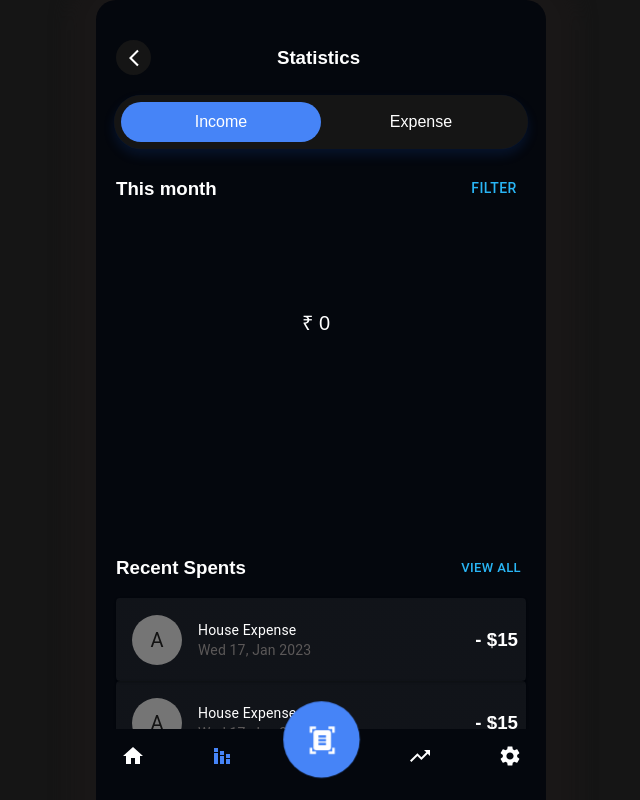
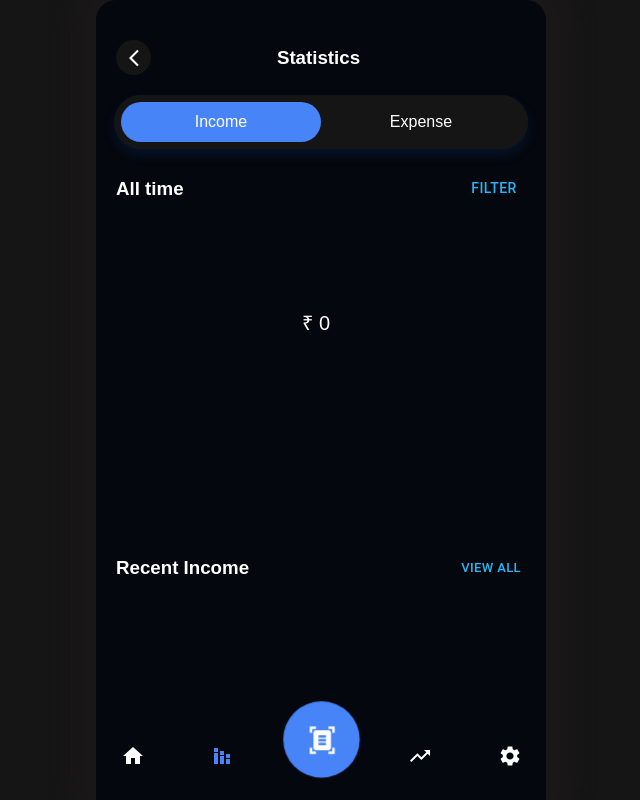
Before and after one commit to ankitbhowmik/valyx-repo, a React (Create React App) app: page /stats in a window 1280 px wide. Shown: the top 800 px of the page, without its empty margins (319-959 px from the left). Built offline with nearby package versions, Linux system fonts and the light colour scheme; a web font is replaced by a local one.

Commit message:
recent data done

```diff
--- a/src/component/stats/ExpenseRechart.js
+++ b/src/component/stats/ExpenseRechart.js
@@ -11,12 +11,22 @@ const ExpenseRechart = () => {
 
     const toggleDrawer = () => setFilterOpen(prev => !prev);
     const { statements, selectedTab, filter } = useSelector(state => state.statement);
-    const {incomeData, expenseData} = useMemo(()=>getGraphData(statements, filter), [statements.length, filter])
+    const {incomeData, expenseData, recentExpense, recentIncome} = useMemo(()=>getGraphData(statements, filter), [statements, filter])
 
     return (
         <div className='expense-rechart'>
             <div className='flex justify-content-space-between mt-2'>
-                <h3>This month</h3>
+                <h3>
+                    {
+                    filter.date.dateType === "all"
+                    ? "All time"
+                    : filter.date.dateType === "this_month"
+                    ? "This month"
+                    : filter.date.dateType === "last_month"
+                    ? "Last month"
+                    : "Custom"
+                }
+                </h3>
                 <Button color="info" onClick={toggleDrawer}>
                     filter
                 </Button>
@@ -44,7 +54,11 @@ const ExpenseRechart = () => {
                     incomeData={incomeData}
                     expenseData={expenseData}
                 />
-                <RecentIncomeSpents />
+                <RecentIncomeSpents
+                    recentExpense={recentExpense}
+                    recentIncome={recentIncome}
+                    selectedTab={selectedTab}
+                />
             </div>
         </div>
     )
--- a/src/component/stats/IncomeExpenseFilter.js
+++ b/src/component/stats/IncomeExpenseFilter.js
@@ -37,7 +37,7 @@ export default function IncomeExpenseFilter({ toggleDrawer, incomeData, expenseD
 
     useEffect(()=>{
         setMyFilter(filter)
-    }, [])
+    }, [filter])
 
     let searchOptions = selectedTab === "expense" ? expenseData : incomeData;
     searchOptions = searchOptions.map(op => ({ label: op.label, value: op.value }))
--- a/src/component/stats/RecentIncomeSpents.js
+++ b/src/component/stats/RecentIncomeSpents.js
@@ -1,30 +1,33 @@
-import { Avatar, Badge, Button, Card, CardHeader, IconButton } from '@mui/material'
+import { Avatar, Button, Card, CardHeader } from '@mui/material'
 import React from 'react'
+import moment from 'moment';
 
-const RecentIncomeSpents = () => {
+const RecentIncomeSpents = ({ recentExpense, recentIncome, selectedTab }) => {
+    const data = selectedTab === "income" ? recentIncome : recentExpense;
+
     return (
         <div className='mt-4'>
             <div className='flex justify-content-space-between'>
-                <h3>Recent Spents</h3>
+                <h3>Recent {selectedTab === "income" ? "Income" : "Spent"}</h3>
                 <Button color="info" size="small">
                     View All
                 </Button>
             </div>
             <div>
-                {[1, 2, 3 ,4, 5, 6].map((item, index)=>(
-                    <Card sx={{ color: "white", bgcolor: "transparent" }} key={index}>
+                {data.slice(0, 5).map((item, index) => (
+                    <Card sx={{ color: "white", bgcolor: "transparent" }} key={item.Date + item.Description}>
                         <CardHeader
                             avatar={
-                                <Avatar aria-label="recipe" sx={{ width: 50, height: 50 }}>A</Avatar>
+                                <Avatar aria-label="recipe" sx={{ width: 50, height: 50 }}>{item.Description?.charAt(0)?.toUpperCase()}</Avatar>
                             }
-                            action={<h3>- $15</h3>}
-                            title="House Expense"
-                            subheader={<p className='m-0 color-grayy'>Wed 17, Jan 2023</p>}
+                            action={<h3>{selectedTab === "income" ? `-₹${item.Credit}` : `₹${item.Debit}`}</h3>}
+                            title={item.Description}
+                            subheader={<p className='m-0 color-grayy'> {moment(item.Date, "MM-DD-YYYY").format('ddd DD, MMM YYYY')}</p>}
                         />
                     </Card>
                 ))}
-                <br/>
-                <br/>
+                <br />
+                <br />
             </div>
         </div>
     )
--- a/src/pages/Stats.js
+++ b/src/pages/Stats.js
@@ -1,4 +1,4 @@
-import React, { useEffect } from 'react'
+import React from 'react'
 import TopBar from '../component/common/TopBar'
 import IncomeExpenseTabs from '../component/stats/IncomeExpenseTabs'
 import ExpenseRechart from '../component/stats/ExpenseRechart'
--- a/src/utils/number.js
+++ b/src/utils/number.js
@@ -76,16 +76,20 @@ export function getGraphData(statements, filter) {
 
   const expenseGroup = {};
   const incomeGroup = {};
+  const recentIncome = [];
+  const recentExpense = []
 
   for (let statement of copyStatement) {
     for (let data of statement.data) {
       if (data.Debit) {
         if (!expenseGroup[data.Description]) expenseGroup[data.Description] = 0;
         expenseGroup[data.Description] += !isNaN(Number(data.Debit)) ? Number(data.Debit) : 0;
+        recentExpense.push(data)
       }
       if (data.Credit) {
         if (!incomeGroup[data.Description]) incomeGroup[data.Description] = 0;
         incomeGroup[data.Description] += !isNaN(Number(data.Credit)) ? Number(data.Credit) : 0;
+        recentIncome.push(data)
       }
     }
   }
@@ -102,5 +106,8 @@ export function getGraphData(statements, filter) {
     incomeArr.push({ label: incGrp, value: Number(incomeGroup[incGrp]) })
   }
   incomeArr.sort((a, b) => b.value - a.value);
-  return { expenseData: expenseArr, incomeData: incomeArr }
+
+
+
+  return { expenseData: expenseArr, incomeData: incomeArr, recentExpense, recentIncome }
 }
```
